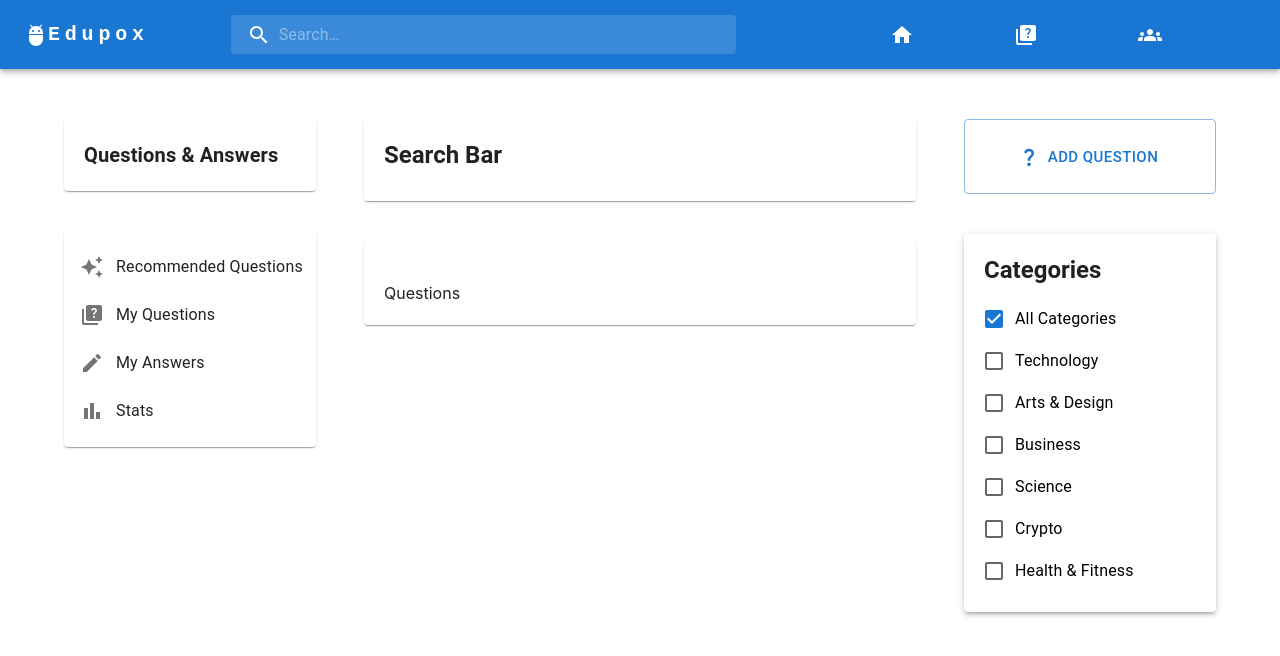
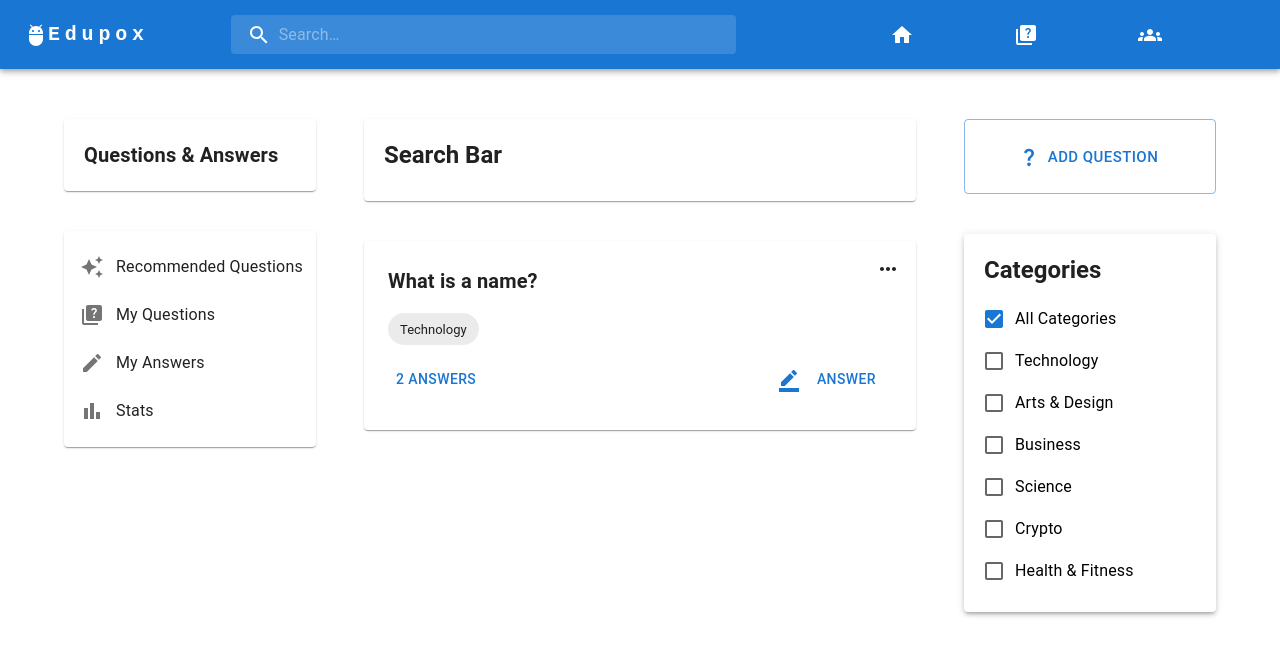
Before and after one commit to year-3-sem-1-projects/spm-frontend, a React (Create React App) app: page /question in a window 1280 px wide. Shown: the top 656 px of the page. Built offline with nearby package versions, Linux system fonts and the light colour scheme.

Commit message:
Question component designed

```diff
--- /dev/null
+++ b/src/components/Question/QuestionComponent.js
@@ -0,0 +1,117 @@
+import * as React from 'react';
+import { useState } from 'react';
+import Box from '@mui/material/Box';
+import Typography from '@mui/material/Typography';
+import Card from '@mui/material/Card';
+import CardContent from '@mui/material/CardContent';
+import CardActions from '@mui/material/CardActions';
+import Chip from '@mui/material/Chip';
+import Button from '@mui/material/Button';
+import BorderColorIcon from '@mui/icons-material/BorderColor';
+import MoreHorizIcon from '@mui/icons-material/MoreHoriz';
+import ModeEditIcon from '@mui/icons-material/ModeEdit';
+import DeleteIcon from '@mui/icons-material/Delete';
+import Menu from '@mui/material/Menu';
+import MenuItem from '@mui/material/MenuItem';
+import { ListItemIcon, ListItemText } from '@mui/material';
+
+export default function QuestionComponent({question, category, answers}) {
+
+    const [anchorEl, setAnchorEl] = useState(null);
+    const open = Boolean(anchorEl);
+
+    const [isEditOpen, setIsEditOpen] = useState(false);
+    const [isDeleteOpen, setIsDeleteOpen] = useState(false);
+
+    const handleClick = (event) => {
+      setAnchorEl(event.currentTarget);
+    }
+
+    const handleClose = () => {
+      setAnchorEl(null);
+    }
+
+    const handleEdit = () => {
+        setAnchorEl(null);
+        setIsEditOpen(!isEditOpen);
+    }
+
+    const handleDelete = () => {
+        setAnchorEl(null);
+        setIsDeleteOpen(!isDeleteOpen);
+    }
+
+  return (
+    <>
+     {/* Question component card */}
+        <Box>
+            <Card>
+                <CardContent>
+                    <MoreHorizIcon
+                        sx={{
+                            float: 'right',
+                            cursor: 'pointer',
+                            '&:hover': {
+                                color: 'primary.main',
+                            }
+                        }}
+                        onClick={handleClick}
+                    />
+                    <Menu
+                        aria-labelledby="demo-positioned-button"
+                        anchorEl={anchorEl}
+                        open={open}
+                        onClose={handleClose}
+                        anchorOrigin={{
+                        vertical: 'top',
+                        horizontal: 'left',
+                        }}
+                        transformOrigin={{
+                        vertical: 'top',
+                        horizontal: 'left',
+                        }}
+                    >
+                        <MenuItem onClick={handleEdit}>
+                            <ListItemIcon>
+                                <ModeEditIcon fontSize="small" />
+                            </ListItemIcon>
+                            <ListItemText>Edit</ListItemText>
+                        </MenuItem>
+                        <MenuItem onClick={handleDelete}>
+                            <ListItemIcon>
+                                <DeleteIcon fontSize="small" />
+                            </ListItemIcon>
+                            <ListItemText>Delete</ListItemText>
+                        </MenuItem>
+                    </Menu>
+                    <Typography
+                        variant="h6"
+                        component="div"
+                        sx={{
+                            fontWeight: 'bold',
+                            margin: 1
+                        }}
+                    >
+                        {question}
+                    </Typography>
+                    <Chip
+                        label={category}
+                        sx={{
+                            margin: 1
+                        }}
+                    />
+                    <CardActions sx={{
+                        justifyContent: 'space-between',
+                    }}>
+                        <Button text>{answers}</Button>
+                        <Button>
+                            <BorderColorIcon className={`mx-2`}/>
+                            <span className={`mx-2`}>Answer</span>
+                        </Button>
+                    </CardActions>
+                </CardContent>
+            </Card>
+        </Box>
+    </>
+  );
+}
--- a/src/pages/Question/index.js
+++ b/src/pages/Question/index.js
@@ -10,6 +10,7 @@ import Box from '@mui/material/Box';
 import Grid from '@mui/material/Grid';
 import FilterOptions from '../../components/FilterOptions/FilterOptions.jsx'
 import { Container, Paper, Typography } from '@mui/material'
+import QuestionComponent from '../../components/Question/QuestionComponent';
 
 
 const index = () => {
@@ -94,12 +95,8 @@ const index = () => {
                   </Box>
                 </Paper>
               </Grid>
-              <Grid item className={`pb-10`} zeroMinWidth>
-                <Paper className={`p-5 pt-5`}>
-                  <Box className={`flex flex-wrap gap-10 mt-5`}>
-                    <h2>Questions</h2>
-                  </Box>
-                </Paper>
+              <Grid item zeroMinWidth>
+                <QuestionComponent  question="What is a name?" category="Technology" answers="2 answers"/>
               </Grid>
             </Grid>
             <Grid item md={3} zeroMinWidth>
```
